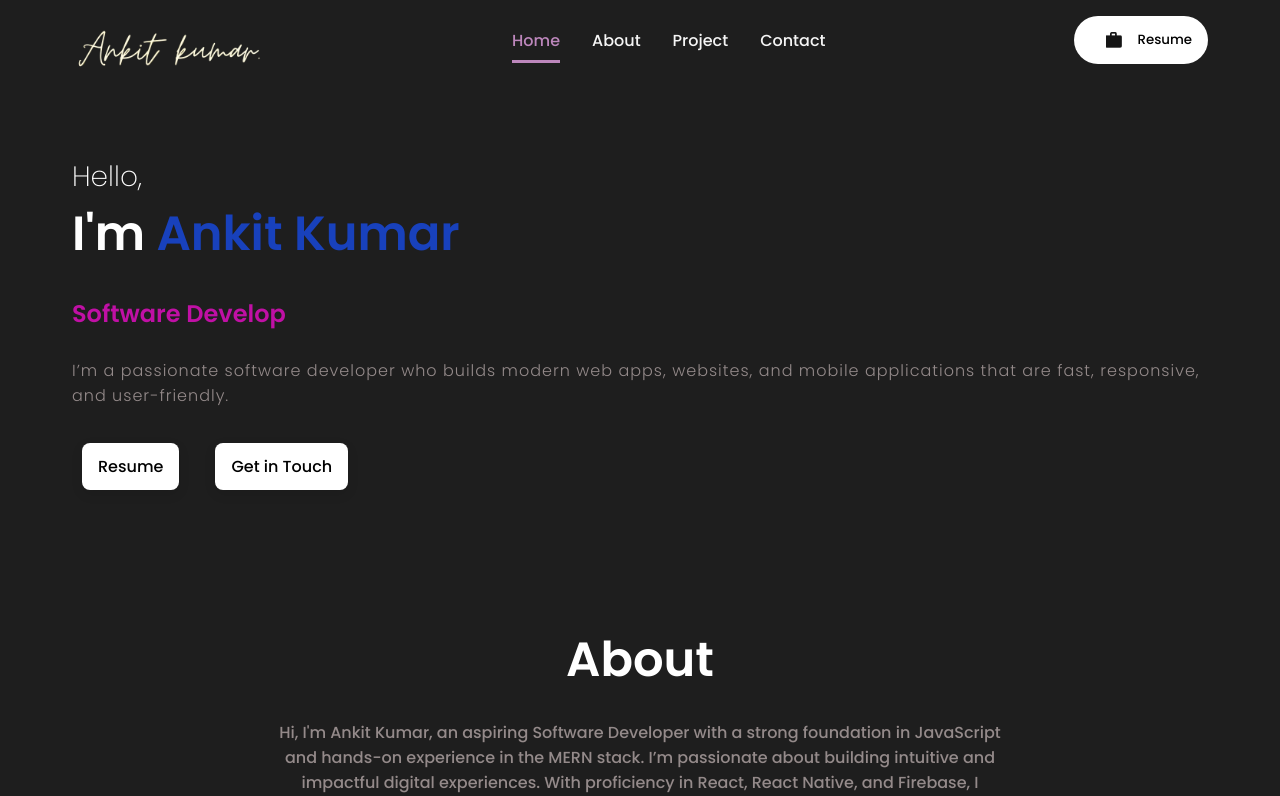
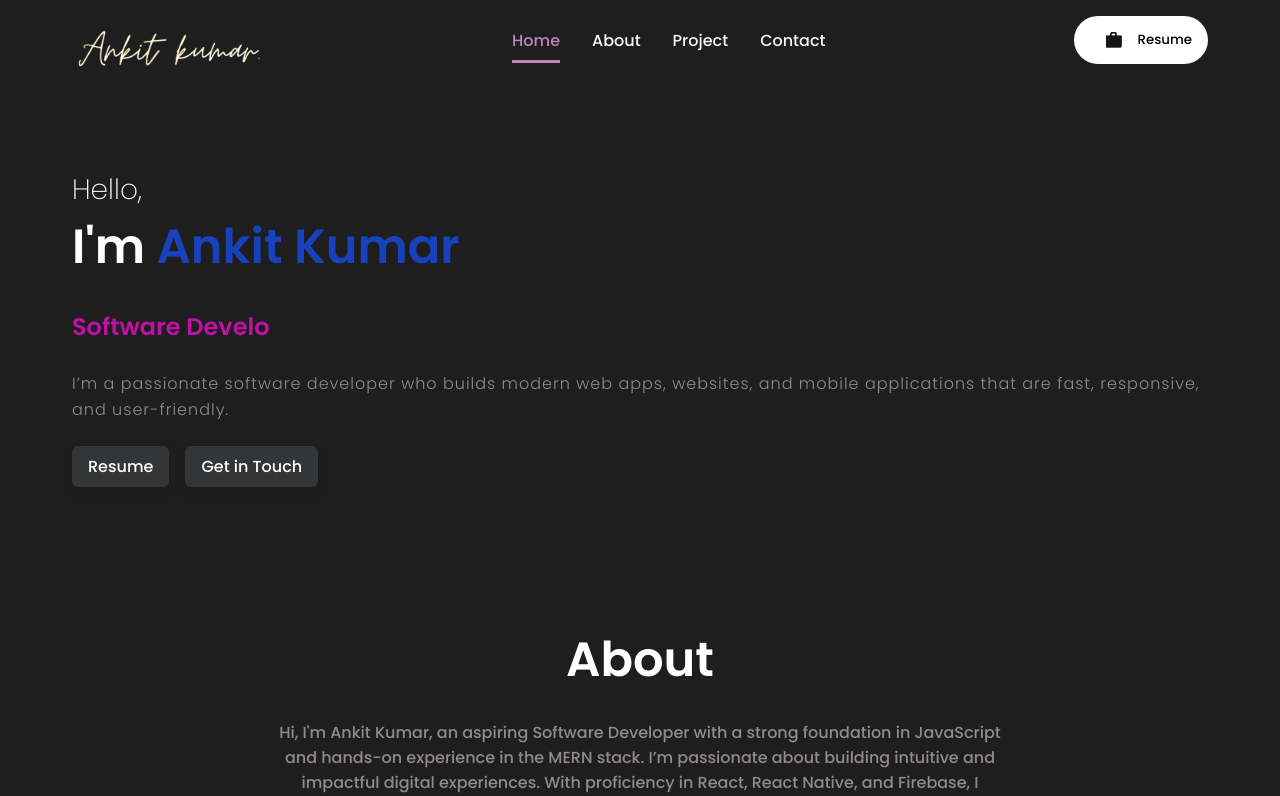
Before and after one commit to Ankit1141192/ReactPortfolio, a React (Create React App) app in the folder portfolio/: page / in a window 1280 px wide. Shown: the top 796 px of the page. Built offline with nearby package versions, Linux system fonts and the light colour scheme.

Commit message:
contact.css

```diff
--- a/portfolio/src/components/Contact/contact.css
+++ b/portfolio/src/components/Contact/contact.css
@@ -82,7 +82,7 @@
     border-radius: 0.5rem;
     background: rgb(40, 40, 40);
 }
-.btn {
+.btn1 {
     padding: 0.7rem 1rem;
     border: none;
     margin: 10px;
@@ -93,7 +93,7 @@
     transition: background 0.3s ease;
 }
 
-.btn:hover {
+.btn1:hover {
     background: #5a738d;
 }
 
```
